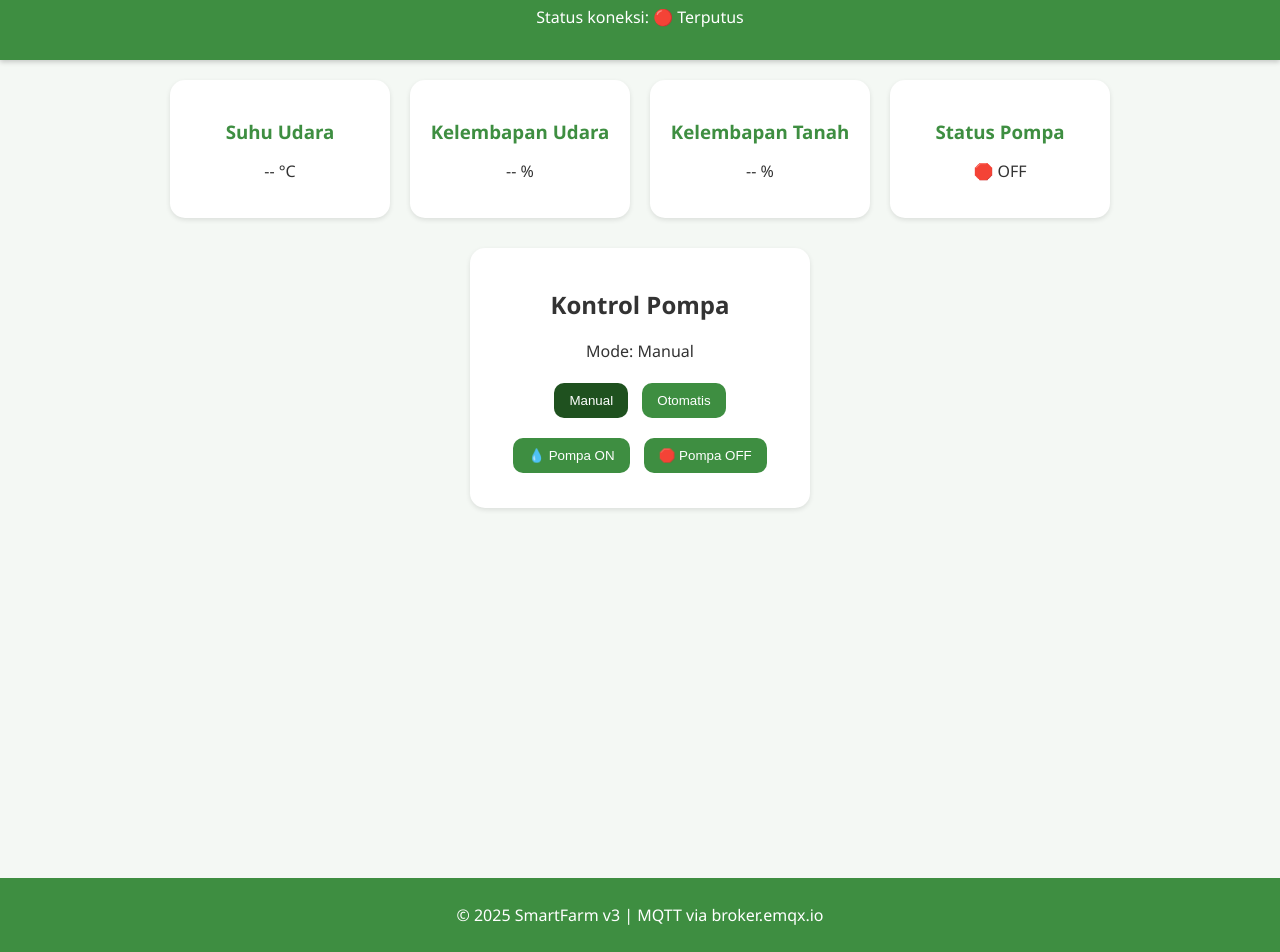
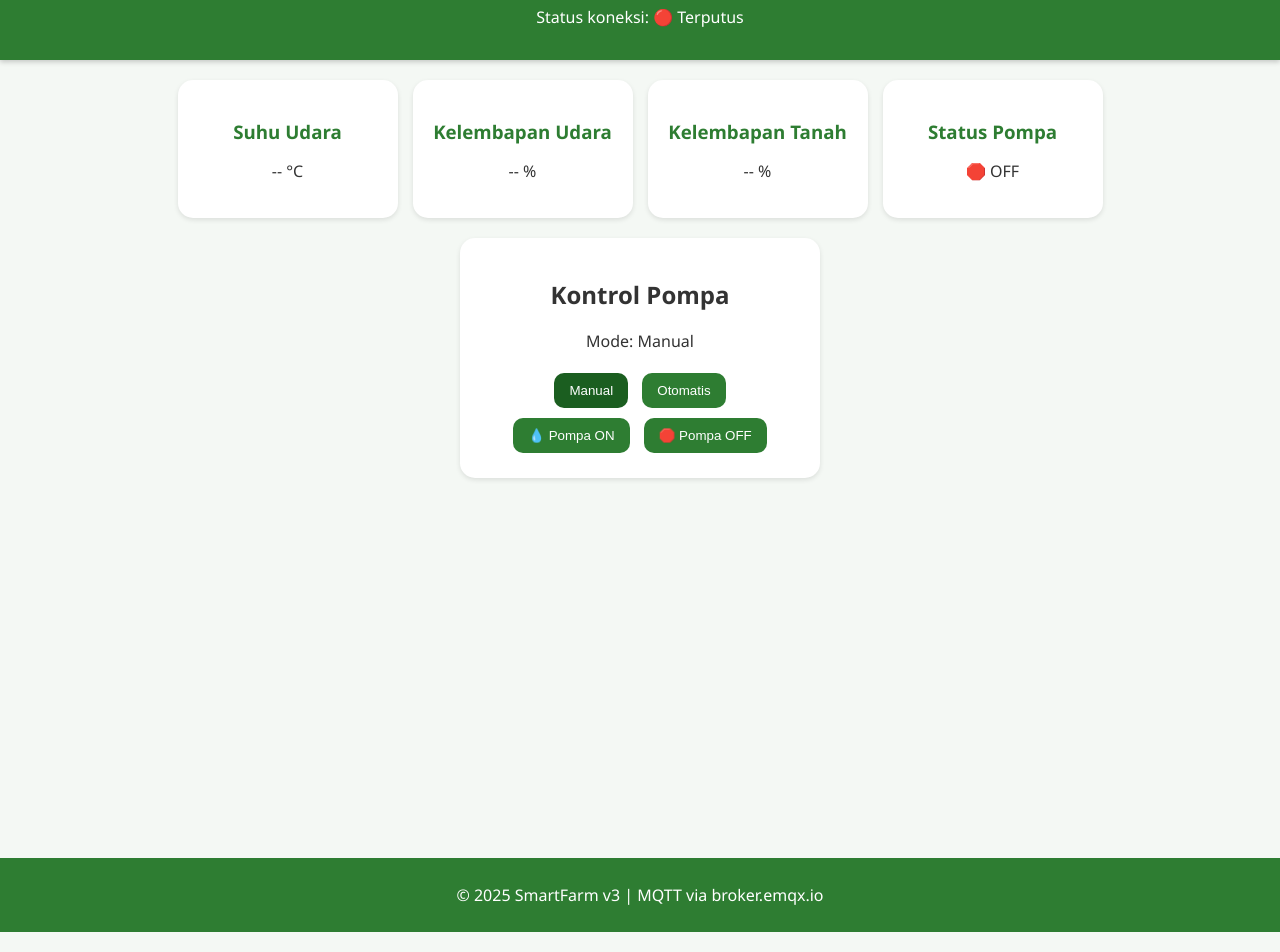
Before and after one commit to mhmmdfq12/smartfarm-dashboard, a plain HTML site: page index.html in a window 1280 px wide. Shown: the part 96-1048 px from the top of the page. Drawn offline with nearby package versions, Linux system fonts and the light colour scheme; a script that the page names is missing.

Commit message:
Refactor CSS styles for improved design
Updated styles for header, buttons, and footer.

```diff
--- a/style.css
+++ b/style.css
@@ -1,5 +1,5 @@
 body {
-  font-family: 'Segoe UI', sans-serif;
+  font-family: "Segoe UI", sans-serif;
   background: #f4f8f4;
   color: #333;
   margin: 0;
@@ -8,18 +8,18 @@ body {
 }
 
 header {
-  background: #3e8e41;
+  background: #2e7d32;
   color: white;
   padding: 1em 0;
-  box-shadow: 0 2px 5px rgba(0,0,0,0.2);
+  box-shadow: 0 2px 5px rgba(0, 0, 0, 0.2);
 }
 
 .cards {
   display: flex;
+  flex-wrap: wrap;
   justify-content: center;
-  flex-wrap: wrap;
-  gap: 20px;
-  margin-top: 20px;
+  gap: 15px;
+  margin: 20px;
 }
 
 .card {
@@ -27,29 +27,25 @@ header {
   border-radius: 15px;
   padding: 20px;
   width: 180px;
-  box-shadow: 0 2px 5px rgba(0,0,0,0.1);
+  box-shadow: 0 2px 5px rgba(0, 0, 0, 0.1);
 }
 
 .card h3 {
-  color: #3e8e41;
+  color: #2e7d32;
   margin-bottom: 10px;
 }
 
 .control {
   background: white;
-  margin: 30px auto;
-  width: 300px;
+  width: 320px;
+  margin: 20px auto;
   border-radius: 15px;
   padding: 20px;
-  box-shadow: 0 2px 5px rgba(0,0,0,0.1);
-}
-
-.control .buttons {
-  margin: 10px 0;
+  box-shadow: 0 2px 5px rgba(0, 0, 0, 0.1);
 }
 
 button {
-  background: #3e8e41;
+  background: #2e7d32;
   color: white;
   border: none;
   padding: 10px 15px;
@@ -60,22 +56,22 @@ button {
 }
 
 button:hover {
-  background: #2e6e30;
+  background: #1b5e20;
 }
 
 button.active {
-  background: #1f511f;
+  background: #1b5e20;
 }
 
 .chart-section {
-  width: 90%;
-  max-width: 700px;
+  width: 95%;
+  max-width: 750px;
   margin: 30px auto;
 }
 
 footer {
-  background: #3e8e41;
+  background: #2e7d32;
   color: white;
   padding: 10px;
-  margin-top: 30px;
+  margin-top: 40px;
 }
```
